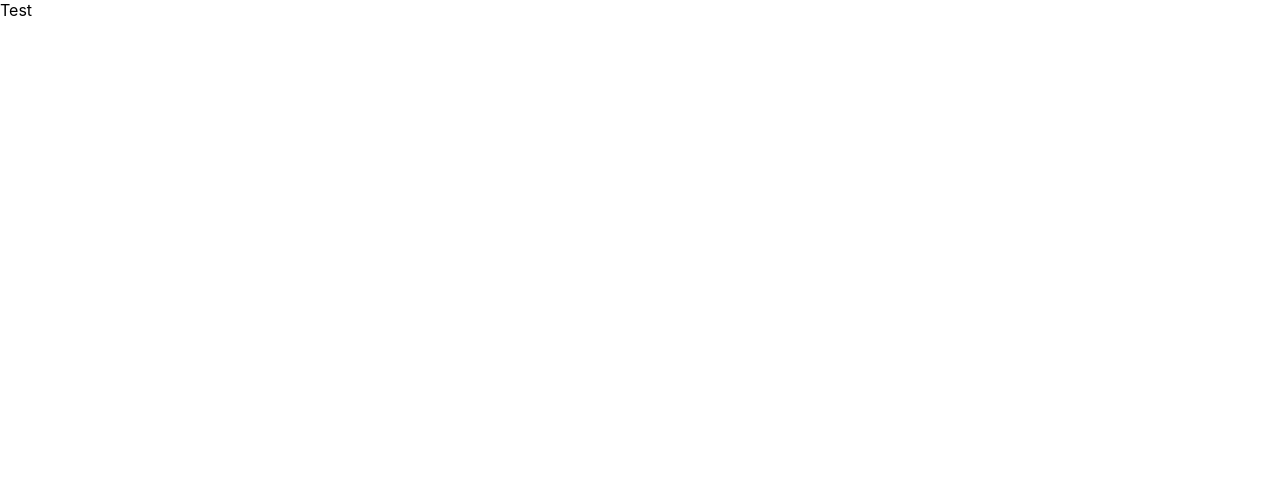
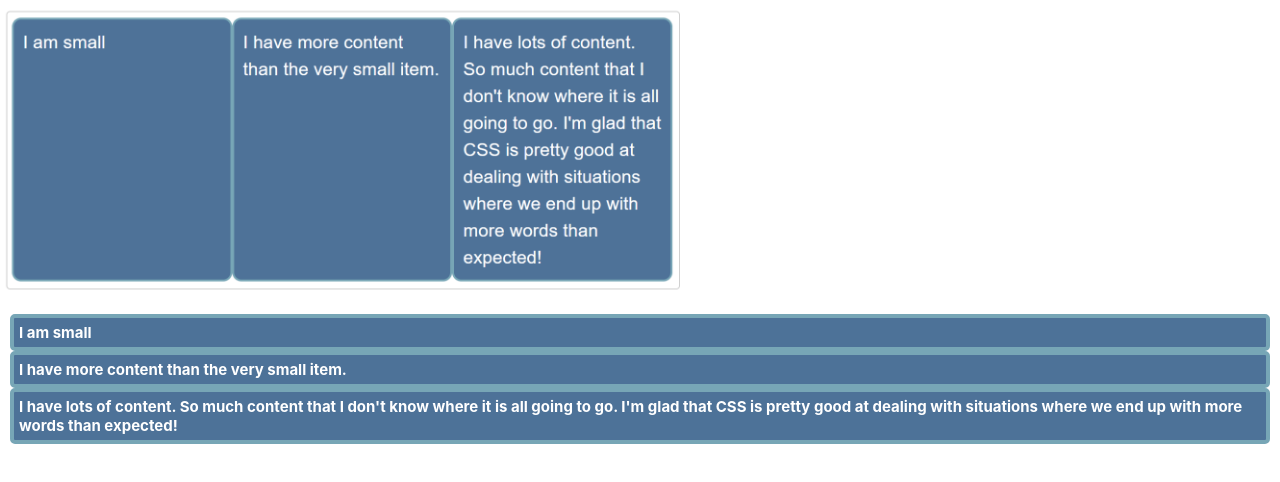
Before and after one commit to amrm0h/Flex-Box, a React (Create React App) app: page / in a window 1280 px wide. Shown: the top 482 px of the page. Built offline with nearby package versions, Linux system fonts and the light colour scheme.

Commit message:
make items of equal sized as columns

```diff
--- a/src/App.js
+++ b/src/App.js
@@ -1,10 +1,12 @@
 import logo from './logo.svg';
 import './App.css';
+
+import EqualSizedColumns from './EqualSizedColumns';
 
 function App() {
   return (
     <div className="App">
-      Test
+      <EqualSizedColumns />
     </div>
   );
 }
--- /dev/null
+++ b/src/EqualSizedColumns/EqualSizedColumnsStyles.scss
@@ -0,0 +1,12 @@
+.container {
+  padding: 10px;
+}
+.item {
+  color: white;
+  background-color: #4d7298;
+  border: 4px solid #77a6b6;
+  border-radius: 5px;
+  padding: 5px;
+  font-size: 15px;
+  font-weight: bold;
+}
--- /dev/null
+++ b/src/EqualSizedColumns/index.js
@@ -0,0 +1,25 @@
+import React from 'react';
+import './EqualSizedColumnsStyles.scss';
+
+const texts = [
+  "I am small",
+  "I have more content than the very small item.",
+  "I have lots of content. So much content that I don't know where it is all going to go. I'm glad that CSS is pretty good at dealing with situations where we end up with more words than expected!",
+]
+
+const EqualSizedColumns = () => {
+  return (
+    <>
+      <img src="images/equalSizedColumn.png" height={300} alt="" />
+      <div className='container'>
+        {texts.map(text => (
+          <div className='item'>
+            {text}
+          </div>
+        ))}
+      </div>
+    </>
+  )
+}
+
+export default EqualSizedColumns;
```
Also changed, not shown: public/images/equalSizedColumn.png (added).
